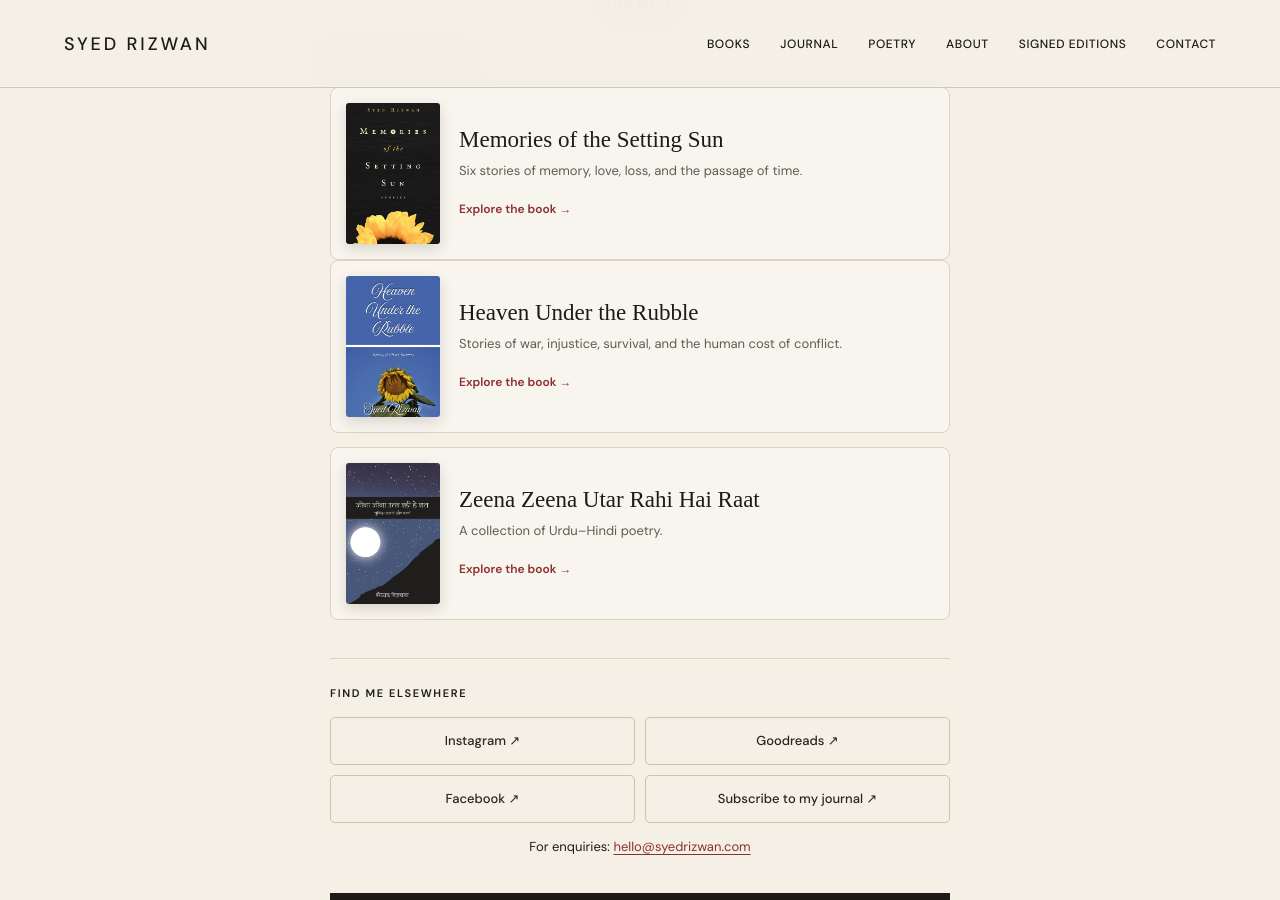
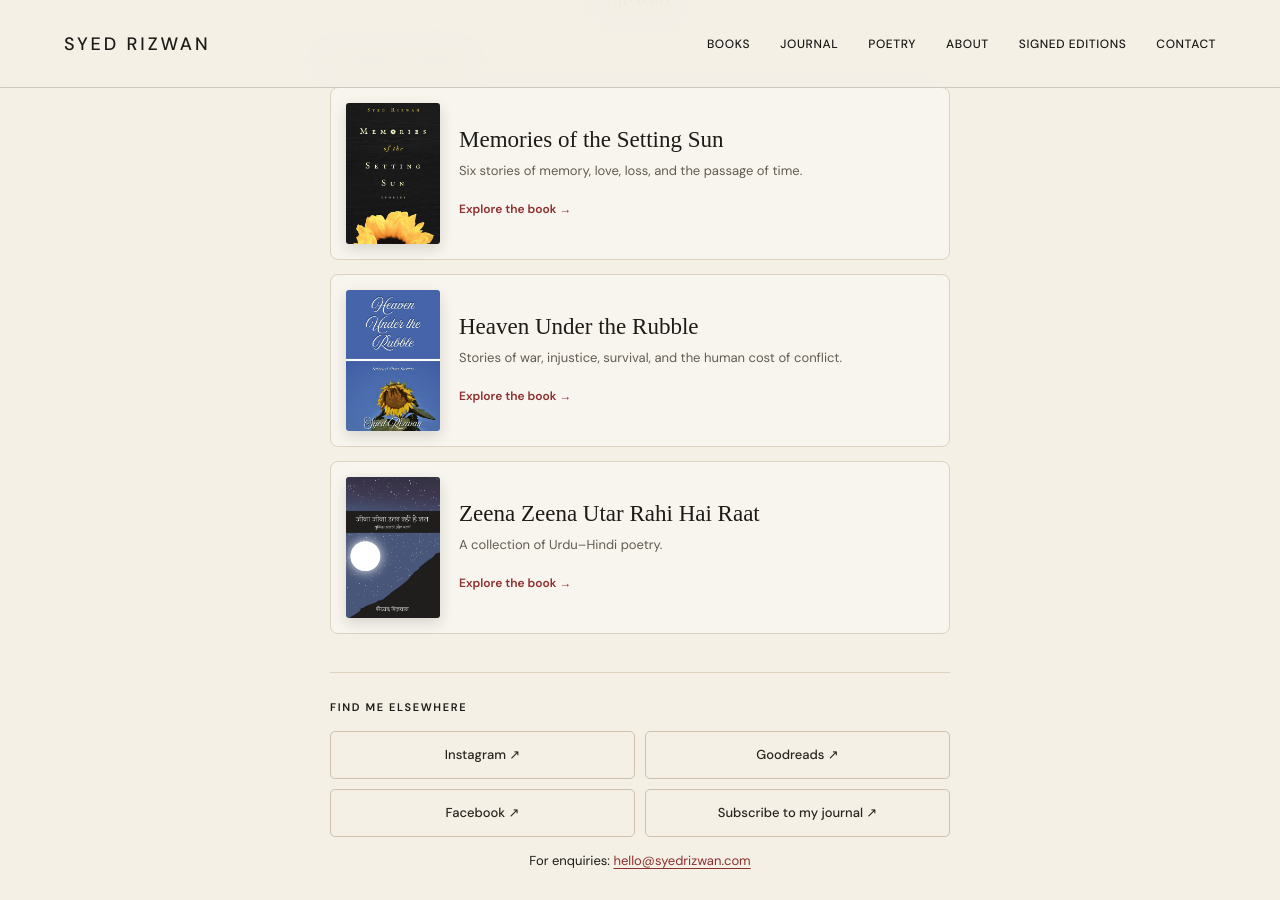
Before and after one commit to syedrizwanauthor/syedrizwanauthor.github.io, a Jekyll site: the page built from links.html, in a window 1280 px wide and 900 px high, scrolled down 355 px. Built offline with Jekyll 4.4.1, drawn with Linux system fonts in a browser that asks for light colours; some web fonts are replaced.

Commit message:
Update links.html

```diff
--- a/links.html
+++ b/links.html
@@ -269,6 +269,8 @@ permalink: /links/
                     Explore my books
                 </h2>
 
+                <div class="links-books">
+
                     <a class="links-book" href="/memories-of-the-setting-sun.html">
                         <img class="links-cover"
                              src="/memories-of-the-setting-sun.jpg"
@@ -282,8 +284,6 @@ permalink: /links/
                             <span class="links-book-action">Explore the book →</span>
                         </div>
                     </a>
-
-                <div class="links-books">
 
                     <a class="links-book" href="/heaven-under-the-rubble.html">
                         <img class="links-cover"
```
